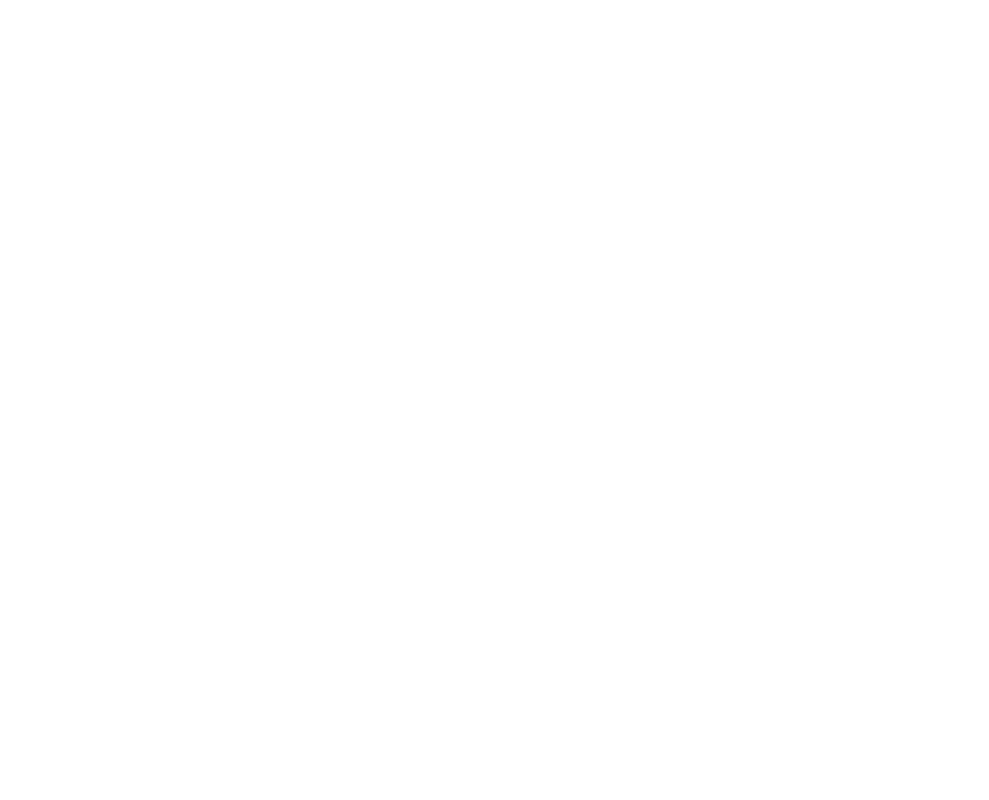
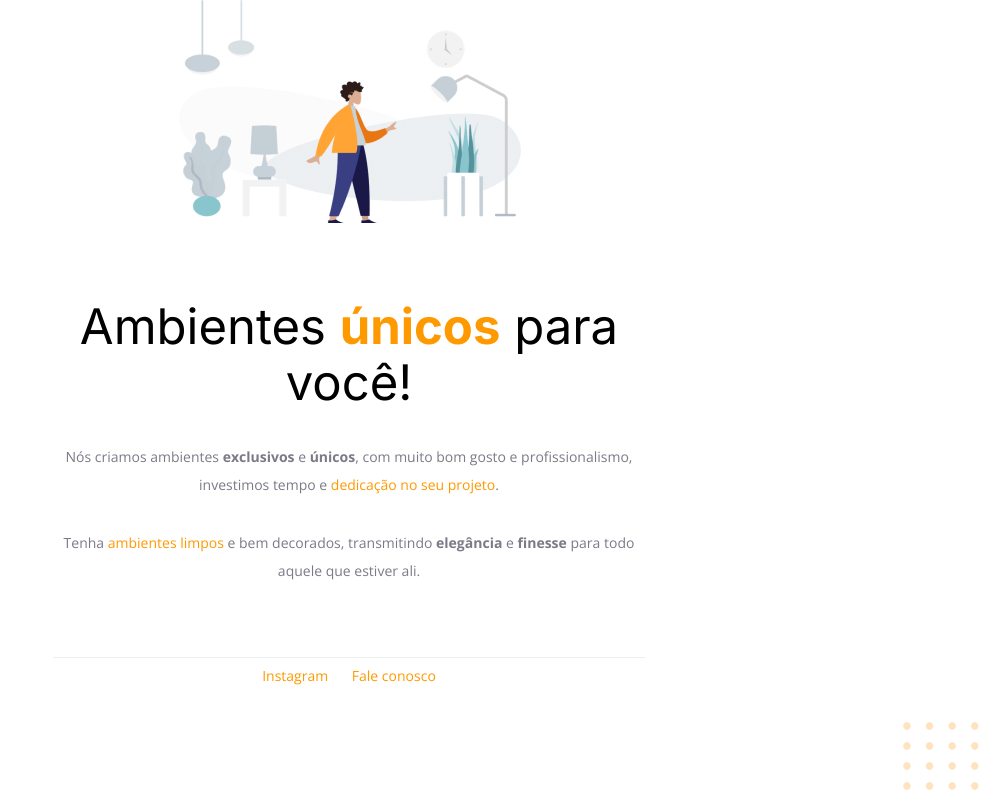
Before and after one commit to douglas-fabiano1/rs-explorer-project01, a plain HTML site: page index.html in a window 1280 px wide. Shown: the whole page, without its empty margins (291-1280 px from the left). Drawn offline with nearby package versions, Linux system fonts and the light colour scheme.

Commit message:
html structure, content, css

```diff
--- a/index.html
+++ b/index.html
@@ -1,11 +1,47 @@
 <!DOCTYPE html>
 <html lang="pt-br">
-<head>
-    <meta charset="UTF-8">
-    <meta name="viewport" content="width=device-width, initial-scale=1.0">
+  <head>
+    <link rel="preconnect" href="https://fonts.googleapis.com" />
+    <link rel="preconnect" href="https://fonts.gstatic.com" crossorigin />
+    <meta charset="UTF-8" />
+    <meta name="viewport" content="width=device-width, initial-scale=1.0" />
     <title>Móveis Customizáveis</title>
-</head>
-<body>
-
-</body>
+    <link
+      href="https://fonts.googleapis.com/css2?family=Inter:wght@400;700&family=Open+Sans:wght@400;700&display=swap"
+      rel="stylesheet"
+    />
+    <link rel="stylesheet" href="style.css" />
+  </head>
+  <body>
+    <div id="page">
+      <header>
+        <img
+          src="images/image1.jpg"
+          alt="Desenho de uma pessoa vestindo uma jaqueta laranja e uma calça preta em uma sala decorada"
+        />
+      </header>
+      <main>
+        <h1>Ambientes <span>únicos</span> para você!</h1>
+        <p>
+          Nós criamos ambientes <strong>exclusivos</strong> e
+          <strong>únicos</strong>, com muito bom gosto e profissionalismo,
+          investimos tempo e <span>dedicação no seu projeto</span>.
+        </p>
+        <p>
+          Tenha <span>ambientes limpos</span> e bem decorados, transmitindo
+          <strong>elegância</strong> e <strong>finesse</strong> para todo aquele
+          que estiver ali.
+        </p>
+      </main>
+      <footer>
+        <a href="#" target="_blank">Instagram</a>
+        <a href="mailto:#">Fale conosco</a>
+      </footer>
+      <img
+        id="balls"
+        src="images/balls.svg"
+        alt="Bolinhas laranjas no canto direito inferior da página"
+      />
+    </div>
+  </body>
 </html>
--- /dev/null
+++ b/style.css
@@ -0,0 +1,91 @@
+* {
+  margin: 0;
+  padding: 0;
+  box-sizing: border-box;
+}
+
+:root {
+  font-size: 62.5%;
+}
+
+body {
+  background-color: #fff;
+  text-align: center;
+  height: 100vh;
+}
+
+#page {
+  width: 592px;
+  margin: 0 auto;
+}
+
+header img {
+  width: 348px;
+  height: 223px;
+}
+
+main {
+  margin: 7.2rem 0 7.2rem 0;
+}
+
+h1 {
+  font-family: "Inter", sans-serif;
+  line-height: 5.6rem;
+  font-weight: 400;
+  font-size: 4.9rem;
+  color: #000;
+
+  margin-bottom: 3.2rem;
+}
+
+h1 span {
+  font-weight: 700;
+}
+
+body,
+p,
+a {
+  font-family: "Open Sans", sans-serif;
+  font-size: 1.4rem;
+}
+
+span {
+  color: #ff9900;
+}
+
+p {
+  color: #7d7987;
+  line-height: 2.8rem;
+  font-size: 1.4rem;
+}
+
+p + p {
+  margin-top: 3rem;
+}
+
+a {
+  text-decoration: none;
+  font-size: 1.4rem;
+  color: #ff9900;
+  cursor: pointer;
+}
+
+a:hover {
+  color: #000;
+}
+
+a + a {
+  margin-left: 2rem;
+}
+
+footer {
+  width: 100%;
+  border-top: 1px solid #eceff2;
+  padding-top: 0.8rem;
+}
+
+#balls {
+  position: fixed;
+  right: 0;
+  bottom: 0;
+}
```
